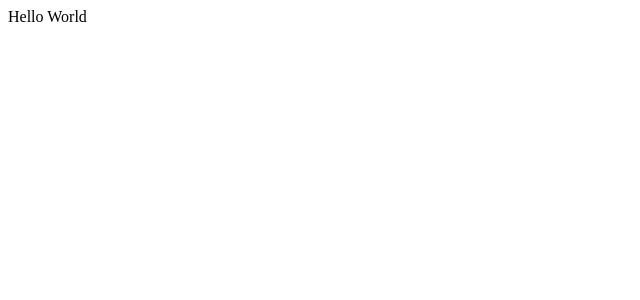
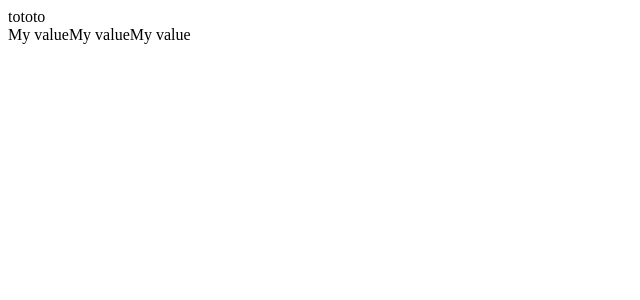
Before and after one commit to mahdimaiche/smart-array, a Vue app: page / in a window 1280 px wide. Shown: the top 300 px of the page, without its empty margins (0-640 px from the left). Built offline with nearby package versions, Linux system fonts and the light colour scheme.

Commit message:
feat: create basic components and add an event bus system

```diff
--- a/src/App.vue
+++ b/src/App.vue
@@ -1,9 +1,14 @@
 <script  lang="ts">
-import { toRefs } from "vue";
+import TableRow from "./components/table-row/TableRow.vue";
 
-export default {};
+export default {
+  components: { TableRow },
+};
 </script>
 
-<template>Hello World</template>
+<template>
+  tototo
+  <TableRow />
+</template>
 
 <style></style>
--- /dev/null
+++ b/src/components/table-item/TableItem.vue
@@ -0,0 +1,44 @@
+<script  lang="ts">
+import { defineComponent, toRefs, onMounted, ref } from "vue";
+import type { Ref, PropType } from "vue";
+import { v4 as uuidV4 } from "uuid";
+import type { TableItemInfo } from "../../models";
+import { TableItemEventBus } from "./table-item-event-bus";
+
+export default defineComponent({
+  props: {
+    data: { type: Object as PropType<Number | Function>, default: "" },
+  },
+  setup(props, { emit }) {
+    const tableItemRef: Ref<HTMLElement | null> = ref(null);
+    const eventBus = TableItemEventBus.getInstance();
+    const itemId = uuidV4();
+
+    onMounted(() => {
+      if (tableItemRef.value) {
+        eventBus.pushEvent(itemId, getTableItemInfo());
+      }
+    });
+
+    function getTableItemInfo(): TableItemInfo {
+      return {
+        id: itemId,
+        element: tableItemRef.value!,
+      };
+    }
+
+    return {
+      tableItemRef,
+    };
+  },
+});
+</script>
+
+<template>
+  <div class="table-item" ref="tableItemRef">
+    {{ data }}
+  </div>
+</template>
+
+<style lang="scss">
+</style>
--- /dev/null
+++ b/src/components/table-item/table-item-event-bus.ts
@@ -0,0 +1,30 @@
+import type { TableItemInfo } from '../../models'
+
+export class TableItemEventBus {
+  events: Map<string, TableItemInfo> = new Map();
+  private static instance: TableItemEventBus;
+  private subscribers: ((tableItemInfo: TableItemInfo[]) => void)[] = [];
+
+  private constructor() { }
+
+  public static getInstance() {
+    if (!TableItemEventBus.instance) {
+      TableItemEventBus.instance = new TableItemEventBus();
+    }
+    return TableItemEventBus.instance;
+  }
+
+  public pushEvent(id: string, info: TableItemInfo) {
+    this.events.set(id, info);
+    this.subscribers.forEach(subscriber => subscriber([info]));
+
+  }
+
+  public subscribe(consumer: (tableItemInfo: TableItemInfo[]) => void) {
+    this.subscribers.push(consumer);
+    if (this.events.size > 0) {
+      consumer(Array.from(this.events.values()));
+    }
+
+  }
+}
--- /dev/null
+++ b/src/components/table-row/TableRow.vue
@@ -0,0 +1,29 @@
+<script  lang="ts">
+import { defineComponent } from "vue";
+import TableItem from "../table-item/TableItem.vue";
+import { TableItemEventBus } from "../table-item/table-item-event-bus";
+
+export default defineComponent({
+  components: { TableItem },
+  setup() {
+    const eventBus = TableItemEventBus.getInstance();
+    eventBus.subscribe((data) => {
+      console.log(data);
+    });
+  },
+});
+</script>
+
+<template>
+  <div class="table-row">
+    <TableItem data="My value" />
+    <TableItem data="My value" />
+    <TableItem data="My value" />
+  </div>
+</template>
+
+<style lang="scss">
+.table-row {
+  display: flex;
+}
+</style>
--- /dev/null
+++ b/src/models/index.ts
@@ -0,0 +1 @@
+export * from './table-item-info'
--- /dev/null
+++ b/src/models/table-item-info.ts
@@ -0,0 +1,4 @@
+export interface TableItemInfo {
+  id: string;
+  element: HTMLElement
+}
--- a/tsconfig.vitest.json
+++ b/tsconfig.vitest.json
@@ -3,7 +3,7 @@
   "include": ["src/**/__tests__/*"],
   "compilerOptions": {
     "composite": true,
-    "baseUrl": ".",
+    "baseUrl": "./src",
     "paths": {
       "@/*": ["./src/*"]
     },
--- a/vite.config.ts
+++ b/vite.config.ts
@@ -1,14 +1,7 @@
-import { fileURLToPath, URL } from 'url'
-
 import { defineConfig } from 'vite'
 import vue from '@vitejs/plugin-vue'
 
 // https://vitejs.dev/config/
 export default defineConfig({
   plugins: [vue()],
-  resolve: {
-    alias: {
-      '@': fileURLToPath(new URL('./src', import.meta.url))
-    }
-  }
 })
```
Also changed, not shown: package.json (+5 -2 lines), 1 other file (tests, documents, lock files or other folders).
